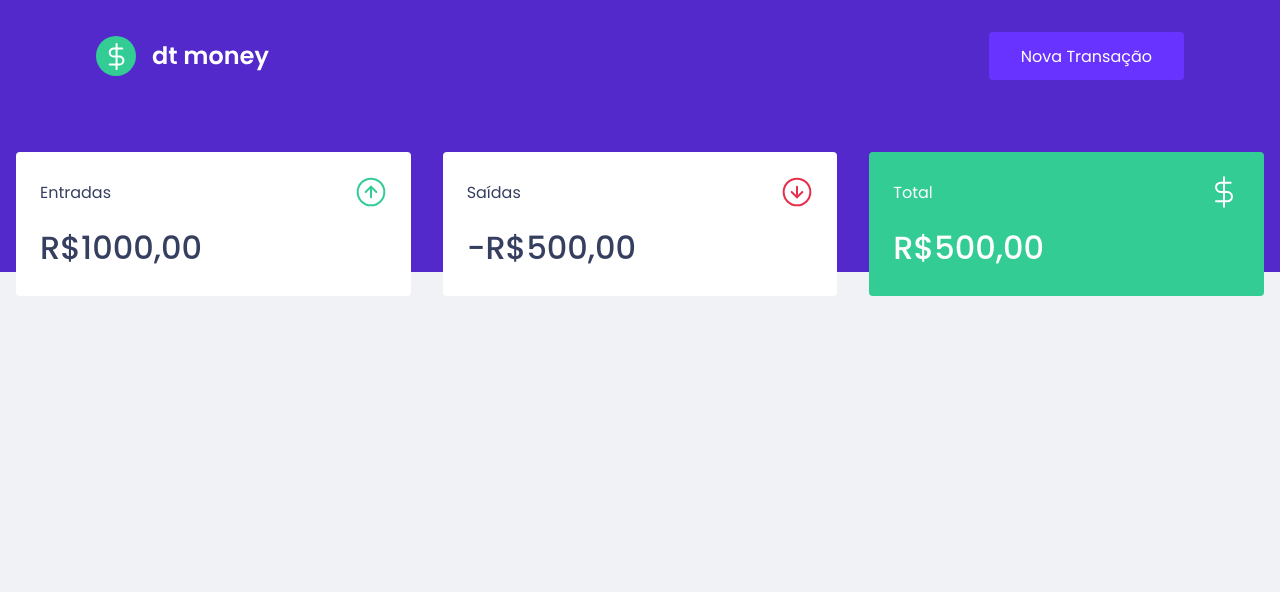
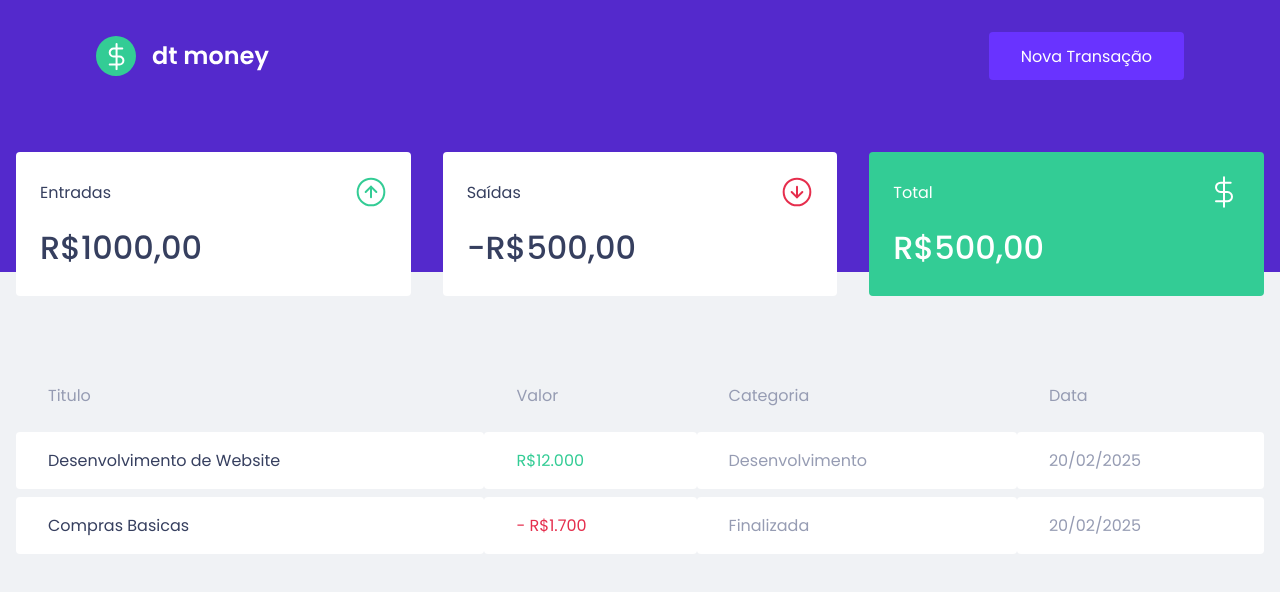
Before and after one commit to DaviNatan10/dtmoney, a React (Vite) app: page / in a window 1280 px wide. Shown: the top 592 px of the page. Built offline with nearby package versions, Linux system fonts and the light colour scheme.

Commit message:
styled: tables

```diff
--- a/src/components/Dashboard/index.tsx
+++ b/src/components/Dashboard/index.tsx
@@ -1,10 +1,12 @@
 import { Summary } from "../Summary";
+import { TransactionTable } from "../TransactionTable";
 import { Container } from "./styles";
 
 export function Dashboard (){
   return(
     <Container>
       <Summary />
+      <TransactionTable />
     </Container>
   );
 }
--- /dev/null
+++ b/src/components/TransactionTable/index.tsx
@@ -0,0 +1,33 @@
+import { Container } from "./styles";
+
+export function TransactionTable() {
+  return(
+    <Container>
+      <table>
+        <thead>
+          <th>Titulo</th>
+          <th>Valor</th>
+          <th>Categoria</th>
+          <th>Data</th>
+        </thead>
+
+        <tbody>
+          <tr>
+            <td>Desenvolvimento de Website</td>
+            <td className="deposit">R$12.000</td>
+            <td>Desenvolvimento</td>
+            <td>20/02/2025</td>
+          </tr>
+
+          <tr>
+            <td>Compras Basicas</td>
+            <td className="withdraw"> - R$1.700</td>
+            <td>Finalizada</td>
+            <td>20/02/2025</td>
+          </tr>
+        </tbody>
+      </table>
+
+    </Container>
+  )
+}
--- /dev/null
+++ b/src/components/TransactionTable/styles.ts
@@ -0,0 +1,36 @@
+import styled from "styled-components"
+export const Container = styled.div `
+  margin-top: 4rem;
+
+  table {
+    width: 100%;
+    border-spacing: 0 0.5rem;
+
+    th {
+      color:var(--text-body);
+      font-weight: 400;
+      padding: 1rem 2rem;
+      text-align: left;
+      line-height: 1.5rem;
+    }
+
+    td {
+      padding: 1rem 2rem;
+      border: 0;
+      background: var(--shape);
+      color:var(--text-body);
+      border-radius: 0.25rem;
+
+      &:first-child{
+        color:var(--text-tittle);
+      }
+      &.deposit{
+        color: var(--green);
+      }
+      &.withdraw {
+        color: var(--red);
+      }
+    }
+
+  }
+`
```
